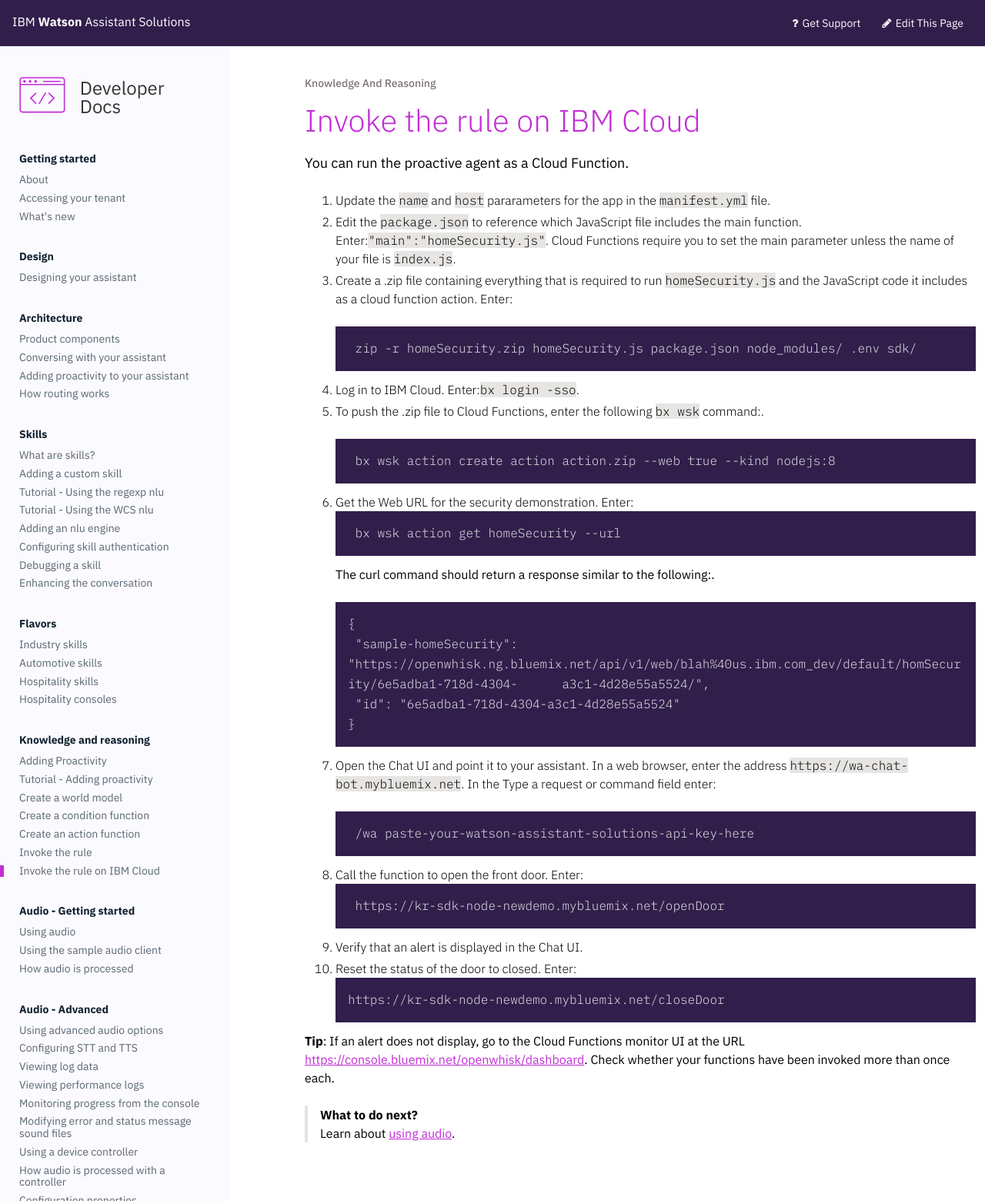
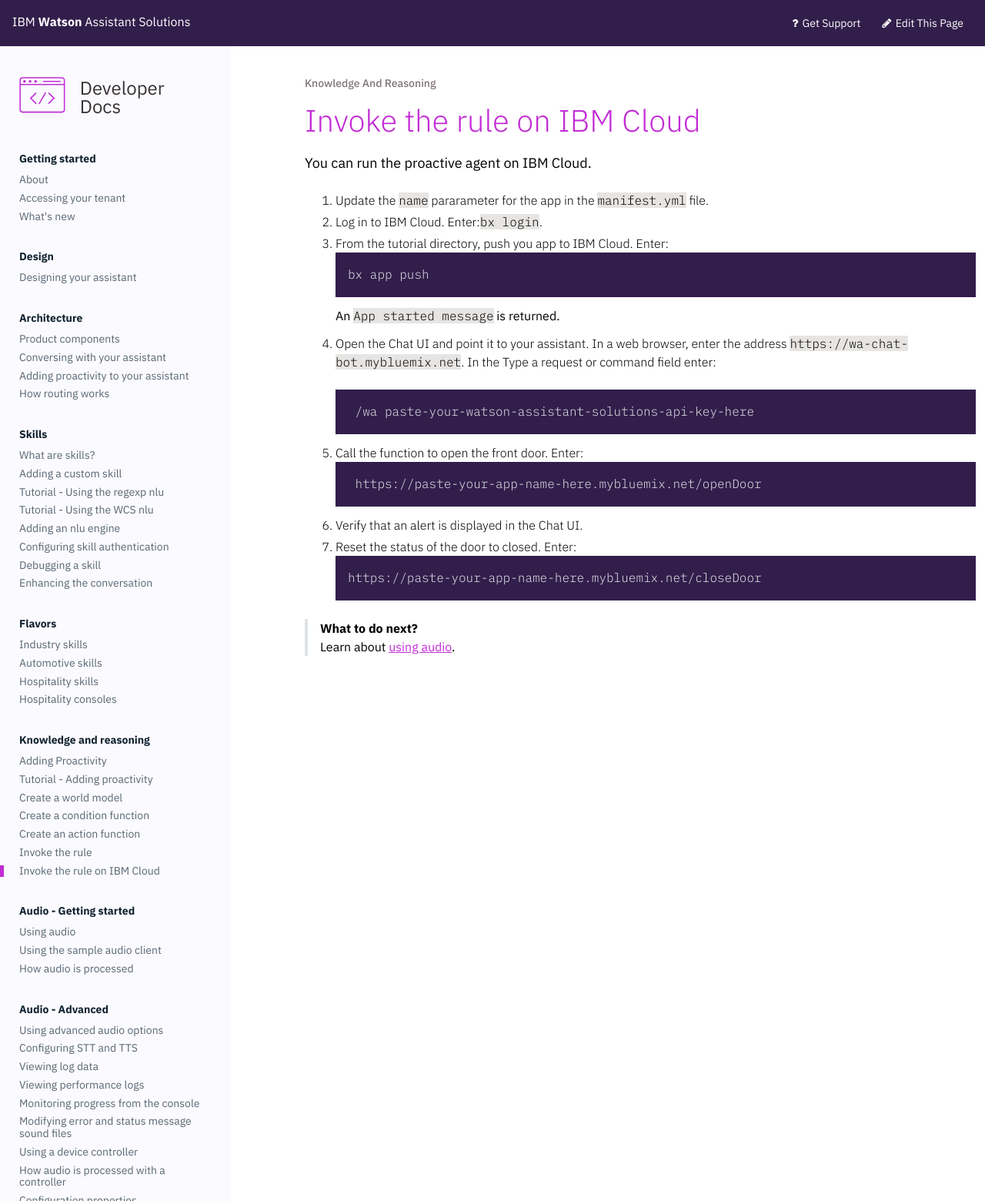
Before and after one commit to Watson-Personal-Assistant/developer, a Jekyll site: the page built from _content/knowledge/create-cloudfunction.md, in a window 1280 px wide. Shown: the whole page at 77% size. Built offline with Jekyll 4.4.1, drawn with Linux system fonts in a browser that asks for light colours; some web fonts are replaced.

Commit message:
Push to IBM Cloud

````diff
--- a/_content/knowledge/create-cloudfunction.md
+++ b/_content/knowledge/create-cloudfunction.md
@@ -2,45 +2,28 @@
 title: Invoke the rule on IBM Cloud
 weight: 50
 ---
-You can run the proactive agent as a Cloud Function.
+You can run the proactive agent on IBM Cloud.
 
-1. Update the `name` and `host` pararameters for the app in the `manifest.yml` file.
-2. Edit the `package.json` to reference which JavaScript file includes the main function. Enter:`"main":"homeSecurity.js"`. Cloud Functions require you to set the main parameter unless the name of your file is `index.js`.
-3. Create a .zip file containing everything that is required to run `homeSecurity.js` and the JavaScript code it includes as a cloud function action. Enter:
-  ```
-    zip -r homeSecurity.zip homeSecurity.js package.json node_modules/ .env sdk/
-  ```
-4. Log in to IBM Cloud. Enter:`bx login -sso`.
-5. To push the .zip file to Cloud Functions, enter the following `bx wsk` command:.
-  ```
-    bx wsk action create action action.zip --web true --kind nodejs:8
-  ```
-6. Get the Web URL for the security demonstration.  Enter:
-  ```
-    bx wsk action get homeSecurity --url
-  ```
-The curl command should return a response similar to the following:.
-  ```
-{
-    "sample-homeSecurity": "https://openwhisk.ng.bluemix.net/api/v1/web/blah%40us.ibm.com_dev/default/homSecurity/6e5adba1-718d-4304-      a3c1-4d28e55a5524/",
-    "id": "6e5adba1-718d-4304-a3c1-4d28e55a5524"
-}
- ```
+1. Update the `name` pararameter for the app in the `manifest.yml` file.
+2. Log in to IBM Cloud. Enter:`bx login`.
+3. From the tutorial directory, push you app to IBM Cloud.  Enter:
+```
+bx app push
+```
+An `App started message` is returned.
 7. Open the Chat UI and point it to your assistant.  In a web browser, enter the address `https://wa-chat-bot.mybluemix.net`. In the Type a request or command field enter:
   ```
     /wa paste-your-watson-assistant-solutions-api-key-here
   ```
 8. Call the function to open the front door. Enter:
   ```
-    https://kr-sdk-node-newdemo.mybluemix.net/openDoor
+    https://paste-your-app-name-here.mybluemix.net/openDoor
   ```
 9. Verify that an alert is displayed in the Chat UI.
 10. Reset the status of the door to closed.  Enter:
   ```
-    https://kr-sdk-node-newdemo.mybluemix.net/closeDoor
+    https://paste-your-app-name-here.mybluemix.net/closeDoor
   ```
-
-**Tip**: If an alert does not display, go to the Cloud Functions monitor UI at the URL [https://console.bluemix.net/openwhisk/dashboard](https://console.bluemix.net/openwhisk/dashboard). Check whether your functions have been invoked more than once each.
 
 > **What to do next?**<br/>
 Learn about [using audio]({{site.baseurl}}/audio/audio_support).
````
